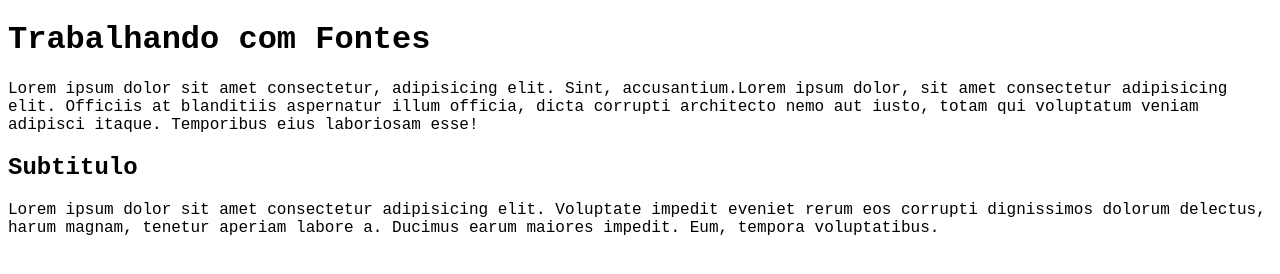
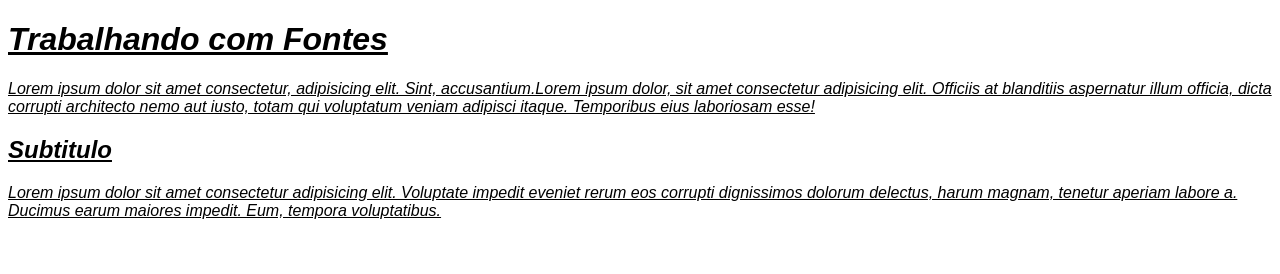
Before and after one commit to gabrieldeag/html-css, a plain HTML site: page exercicios/ex017/font01.html in a window 1280 px wide. Drawn offline with Linux system fonts and the light colour scheme.

Commit message:
ex about font

```diff
--- a/exercicios/ex016/style.css
+++ b/exercicios/ex016/style.css
@@ -1,10 +1,11 @@
 * {
-    font-family: 'Trebuchet MS', 'Lucida Sans Unicode', 'Lucida Grande', 'Lucida Sans', Arial, sans-serif;
+  font-family: "Trebuchet MS", "Lucida Sans Unicode", "Lucida Grande",
+    "Lucida Sans", Arial, sans-serif;
   /* height: 100%; */
 }
 
 body {
-    background-image: linear-gradient(to left, #FFC49B, #FFEFD2);
+  background-image: linear-gradient(to left, #ffc49b, #ffefd2);
 }
 
 main {
@@ -16,13 +17,9 @@ main {
   margin: auto;
 }
 
-h1{
-    color: #294C60;
+h1 {
+  color: #294c60;
   text-align: center;
-}
-
-h2{
-
 }
 
 p {
--- a/exercicios/ex017/font01.html
+++ b/exercicios/ex017/font01.html
@@ -1,19 +1,39 @@
 <!DOCTYPE html>
 <html lang="pt-BR">
   <head>
-    <meta charset="UTF-8">
-    <meta name="viewport" content="width=device-width, initial-scale=1.0">
+    <meta charset="UTF-8" />
+    <meta name="viewport" content="width=device-width, initial-scale=1.0" />
     <title>Fonte CSS</title>
     <style>
       body {
-            font-family: 'Courier New', Courier, monospace;
+        /* font-family: Arial, Helvetica, sans-serif;
+        font-size: 1rem;
+        font-weight: 400;
+        font-style: italic; */
+        text-decoration: underline;
+
+        /* Shorthand "font"
+        - font-style -> font-weight -> font-size -> font-family */
+
+        font: italic 400 1rem Arial, Helvetica, sans-serif; /* essa linha equivale as 4 declarações acima*/
       }
     </style>
   </head>
   <body>
     <h1>Trabalhando com Fontes</h1>
-    <p>Lorem ipsum dolor sit amet consectetur, adipisicing elit. Sint, accusantium.Lorem ipsum dolor, sit amet consectetur adipisicing elit. Officiis at blanditiis aspernatur illum officia, dicta corrupti architecto nemo aut iusto, totam qui voluptatum veniam adipisci itaque. Temporibus eius laboriosam esse!</p>
+    <p>
+      Lorem ipsum dolor sit amet consectetur, adipisicing elit. Sint,
+      accusantium.Lorem ipsum dolor, sit amet consectetur adipisicing elit.
+      Officiis at blanditiis aspernatur illum officia, dicta corrupti architecto
+      nemo aut iusto, totam qui voluptatum veniam adipisci itaque. Temporibus
+      eius laboriosam esse!
+    </p>
     <h2>Subtitulo</h2>
-    <p>Lorem ipsum dolor sit amet consectetur adipisicing elit. Voluptate impedit eveniet rerum eos corrupti dignissimos dolorum delectus, harum magnam, tenetur aperiam labore a. Ducimus earum maiores impedit. Eum, tempora voluptatibus.</p>
+    <p>
+      Lorem ipsum dolor sit amet consectetur adipisicing elit. Voluptate impedit
+      eveniet rerum eos corrupti dignissimos dolorum delectus, harum magnam,
+      tenetur aperiam labore a. Ducimus earum maiores impedit. Eum, tempora
+      voluptatibus.
+    </p>
   </body>
 </html>
```
Lines whose indentation alone changed are shown as unchanged.
